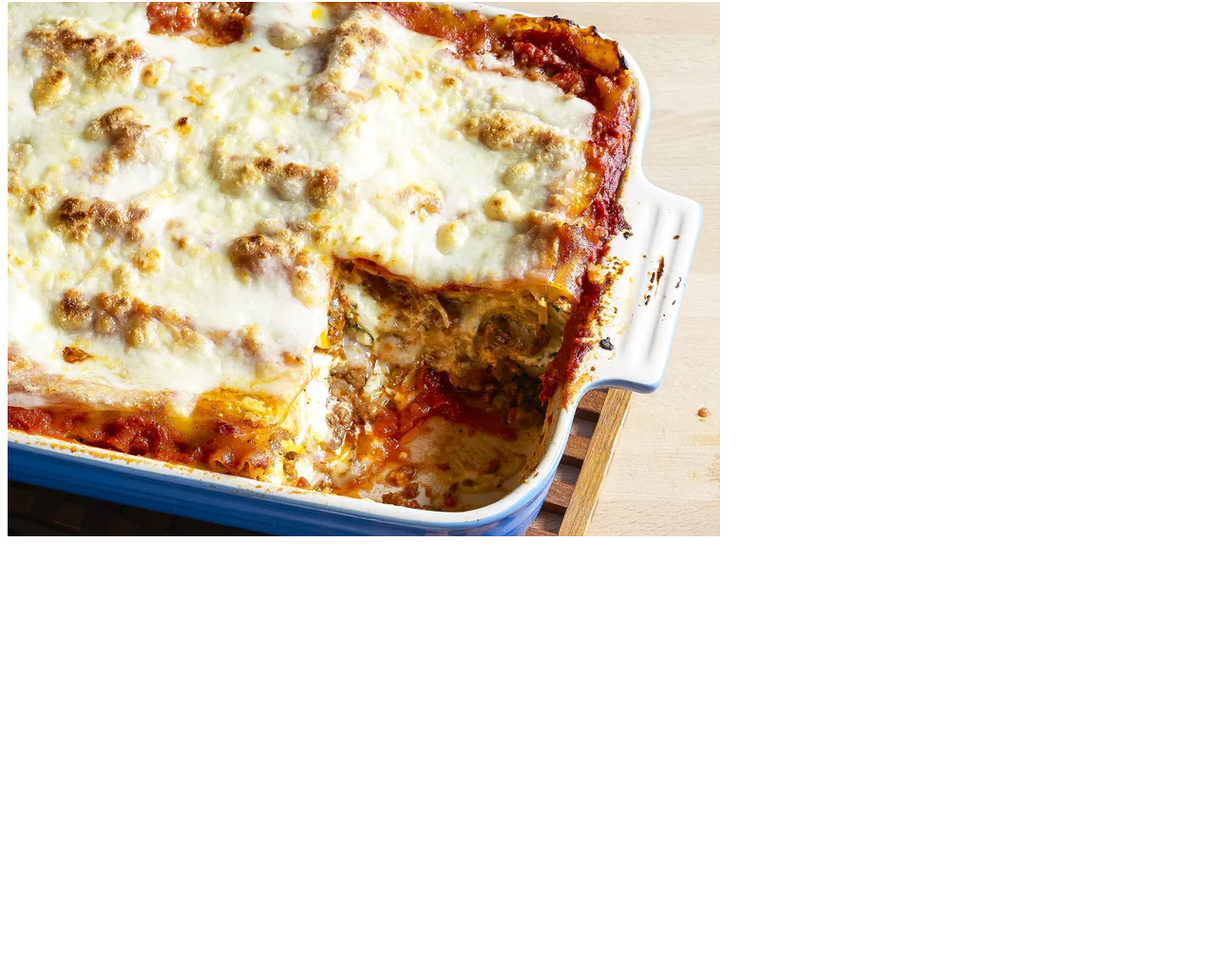
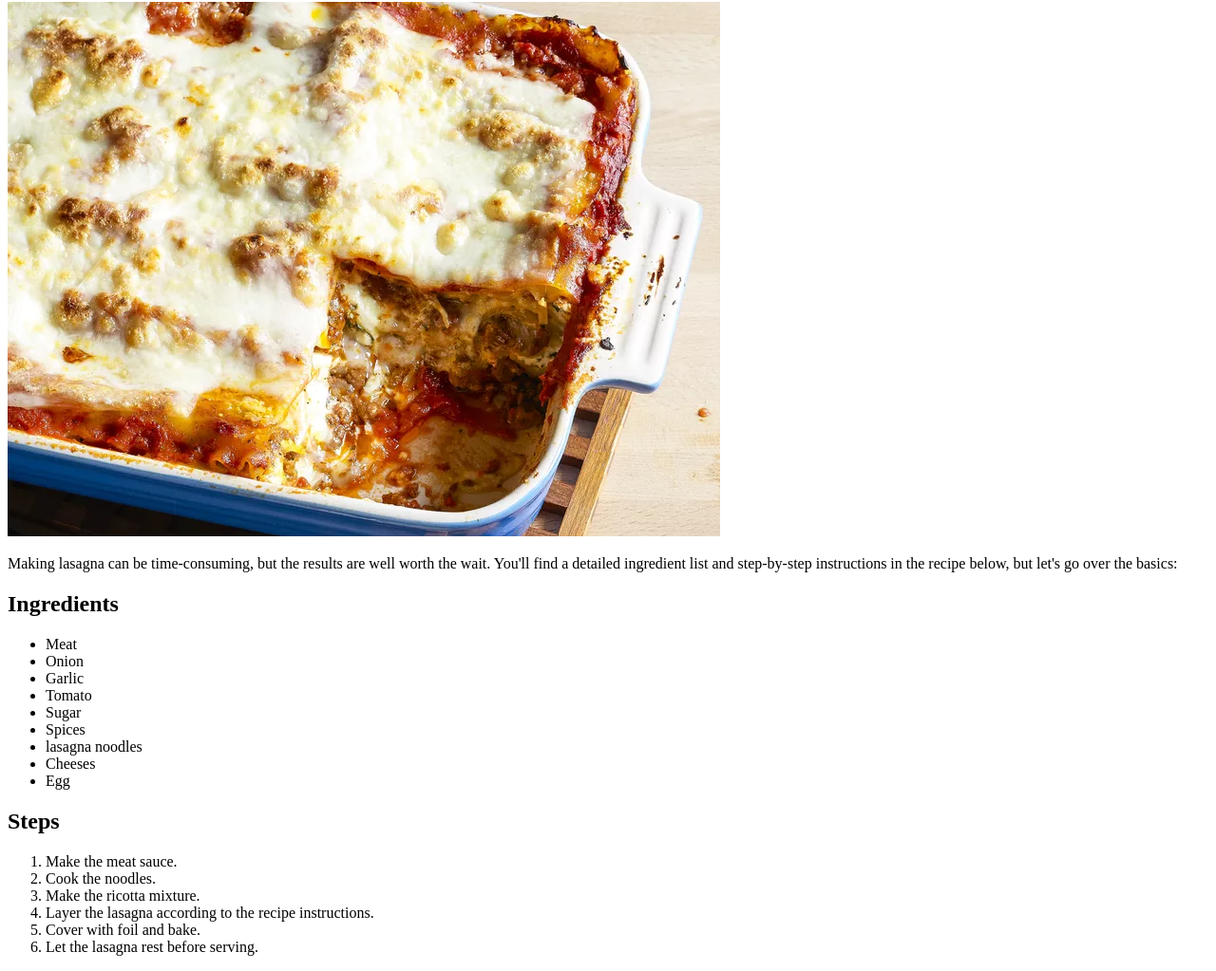
Before and after one commit to Baleri0/odin-recipes, a plain HTML site: page recipes/lasagna.html in a window 1280 px wide. Shown: the part 78-1101 px from the top of the page at 95% size. Before the commit the page ends 800 px from the top, so only its background shows below. Drawn offline with Linux system fonts and the light colour scheme.

Commit message:
Add Ingredients and Steps to Lasagna.html

```diff
--- a/recipes/lasagna.html
+++ b/recipes/lasagna.html
@@ -8,6 +8,33 @@
 <body>
     <h1>The best lasagna in the world</h1>
 
-    <img src="./lasagna.webp">
+    <img src="./lasagna.webp" alt="Finished lasagna dish">
+
+    <p>Making lasagna can be time-consuming, but the results are well worth the wait. You'll find a detailed ingredient list and step-by-step instructions in the recipe below, but let's go over the basics:</p>
+
+    <p><h2>Ingredients</h2></p>
+
+    <ul>
+        <li>Meat</li>
+        <li>Onion</li>
+        <li>Garlic</li>
+        <li>Tomato</li>
+        <li>Sugar</li>
+        <li>Spices</li>
+        <li>lasagna noodles</li>
+        <li>Cheeses</li>
+        <li>Egg</li>
+
+    </ul>
+
+    <h2>Steps</h2>
+   <ol>
+    <li> Make the meat sauce.</li>
+    <li>Cook the noodles.</li>
+    <li>Make the ricotta mixture.</li>
+    <li>Layer the lasagna according to the recipe instructions.</li>
+    <li>Cover with foil and bake.</li>
+    <li>Let the lasagna rest before serving.</li>
+    </ol>
 </body>
 </html>
```
Also changed, not shown: index.html (+2 -0 lines).
